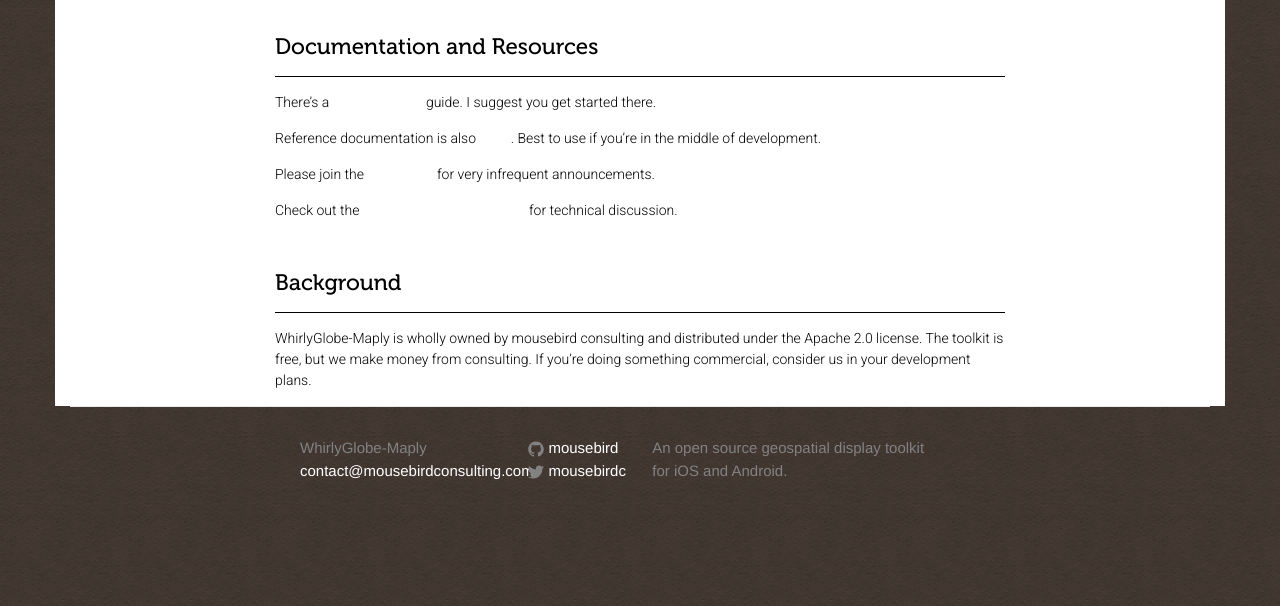
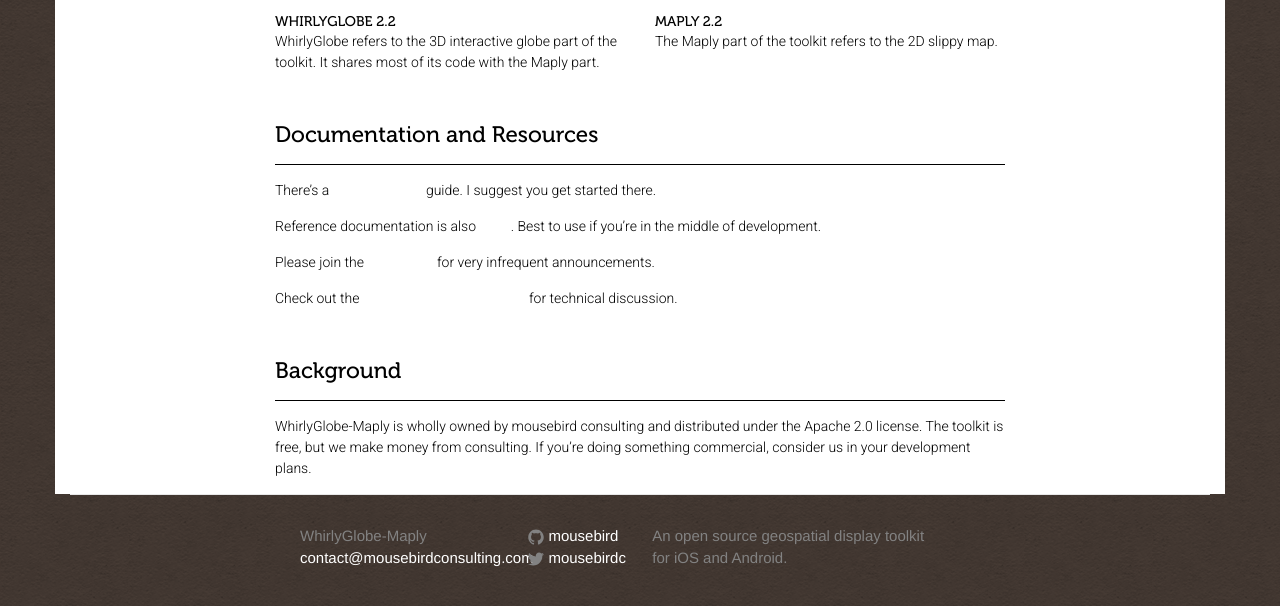
Before and after one commit to muruganandham/WhirlyGlobe-Maply-Site, a Jekyll site: the page built from index.md, in a window 1280 px wide and 1400 px high, scrolled down 547 px. Shown: the part 770-1376 px from the top of the window. Built offline with Jekyll 4.4.1, drawn with Linux system fonts in a browser that asks for light colours; nearby versions of some CDN libraries; some web fonts are replaced; before the commit the page ends 1859 px from its top, so only the background shows below that.

Commit message:
video caption styling

```diff
--- a/css/main.scss
+++ b/css/main.scss
@@ -87,6 +87,15 @@ body {
   }
   p {
     font-family:   Roboto;
+  }
+  .video-caption {
+    h2 {
+      text-transform: uppercase;
+      font-size:      1em;
+      line-height:    $base-line-height * 0.8;
+      margin-bottom:  0;
+      border-bottom:  none;
+    }
   }
 }
 
--- a/index.md
+++ b/index.md
@@ -20,11 +20,23 @@ Check out what the toolkit can do.  Here are a couple of short videos showing of
     <div class="embed-responsive embed-responsive-4by3">
       <iframe src="http://www.youtube.com/embed/rprzbSwqE2Y?feature=player_embedded" allowfullscreen></iframe>
     </div>
+    <div class="video-caption">
+      <h2>WhirlyGlobe 2.2</h2>
+      <p>
+        WhirlyGlobe refers to the 3D interactive globe part of the toolkit. It shares most of its code with the Maply part.
+      </p>
+    </div>
   </div>
 
   <div class="col-sm-6">
     <div class="embed-responsive embed-responsive-4by3">
       <iframe src="https://www.youtube.com/embed/YTBSl4Cok9A?feature=player_embedded" allowfullscreen></iframe>
+    </div>
+    <div class="video-caption">
+      <h2>Maply 2.2</h2>
+      <p>
+        The Maply part of the toolkit refers to the 2D slippy map.
+      </p>
     </div>
   </div>
 </div>
```
